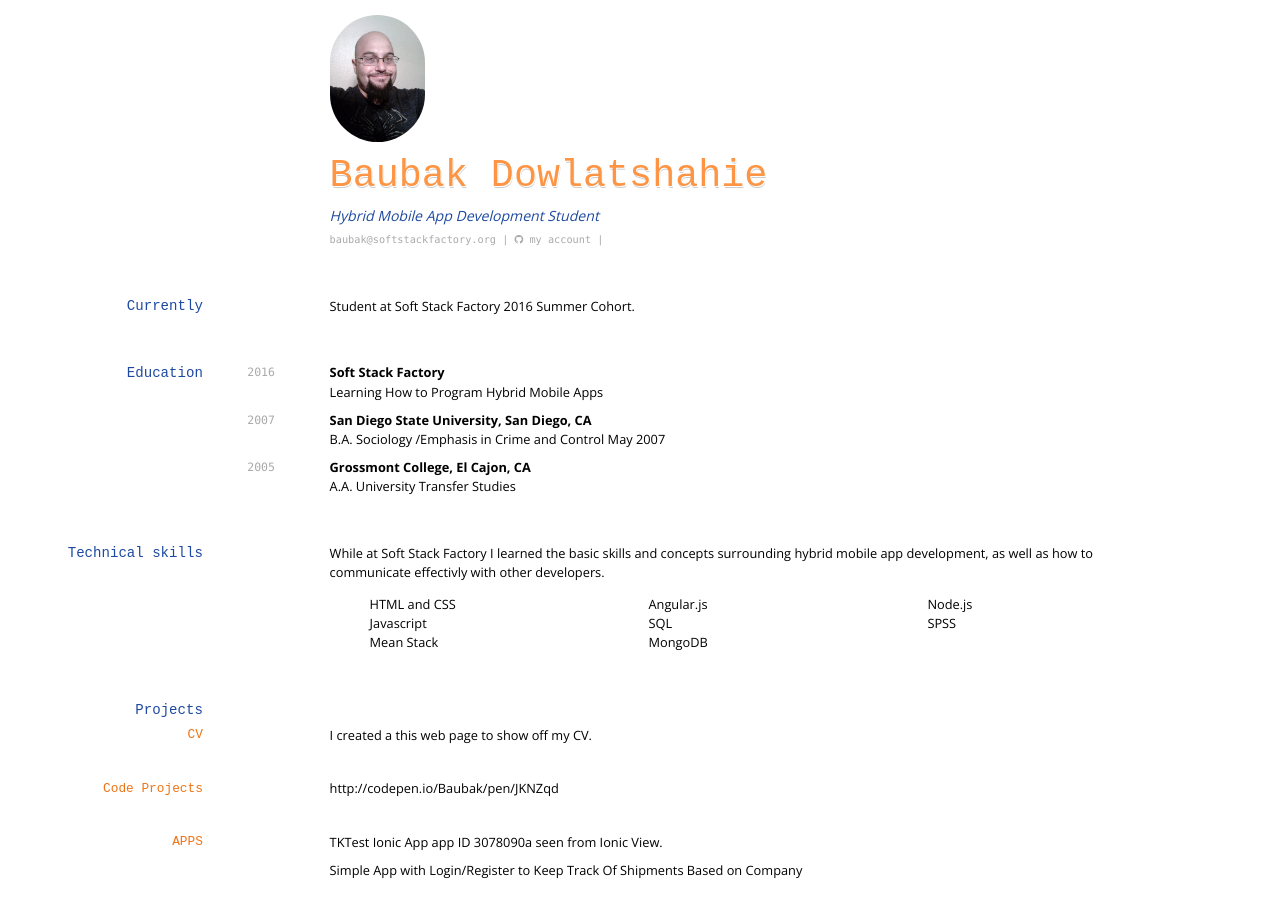
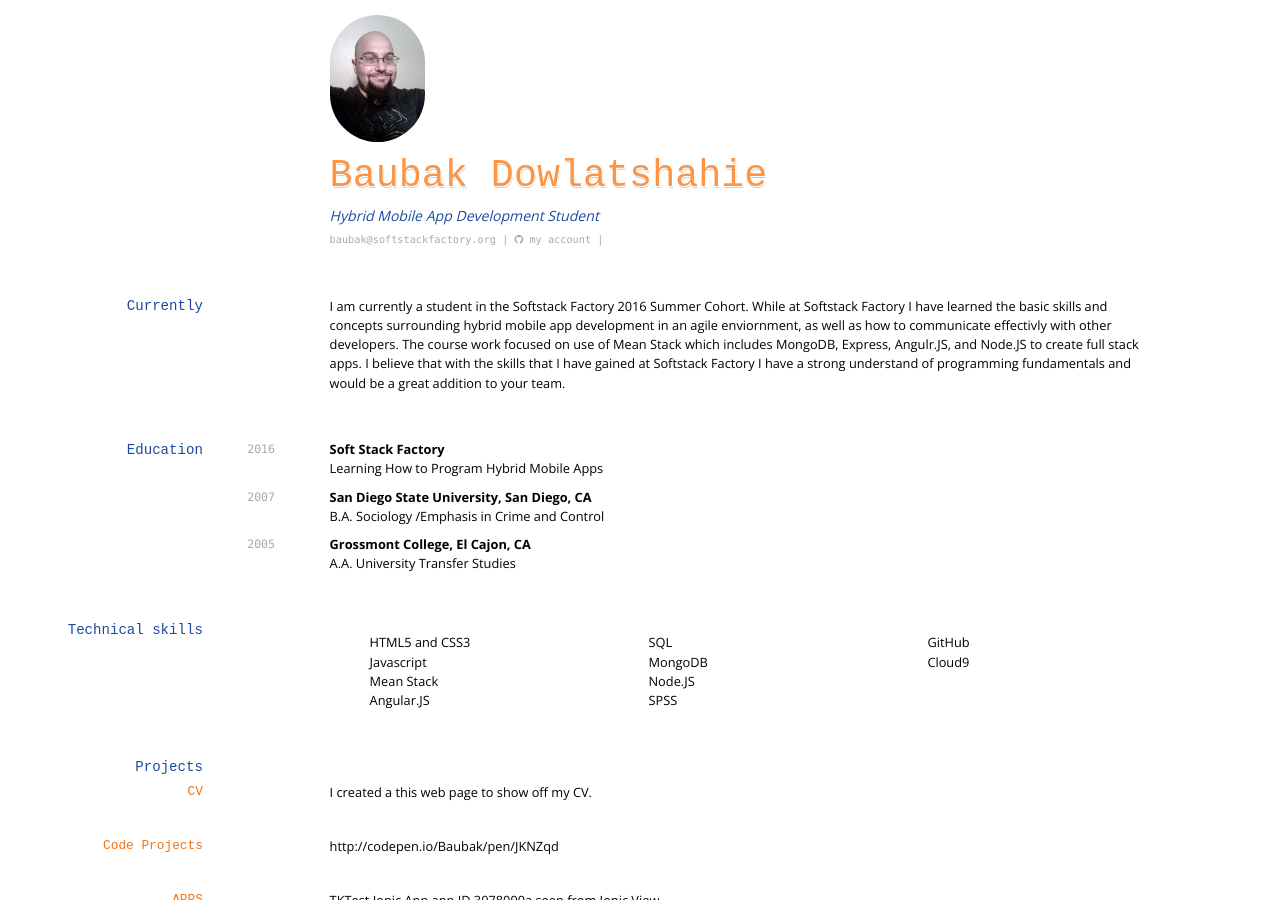
Before and after one commit to bdowlatshahiessf/bdowlatshahiessf.github.io, a Jekyll site: the page built from index.md, in a window 1280 px wide and 900 px high. Built offline with Jekyll 4.4.1, drawn with Linux system fonts in a browser that asks for light colours; nearby versions of some CDN libraries.

Commit message:
Update index.md

```diff
--- a/index.md
+++ b/index.md
@@ -19,7 +19,7 @@ Hybrid Mobile App Development Student
 
 ## Currently
 
-Student at Soft Stack Factory 2016 Summer Cohort.
+I am currently a student in the Softstack Factory 2016 Summer Cohort. While at Softstack Factory I have learned the basic skills and concepts surrounding hybrid mobile app development in an agile enviornment, as well as how to communicate effectivly with other developers. The course work focused on use of Mean Stack which includes MongoDB, Express, Angulr.JS, and Node.JS to create full stack apps. I believe that with the skills that I have gained at Softstack Factory I have a strong understand of programming fundamentals and would be a great addition to your team.
 
 ## Education
 
@@ -31,7 +31,7 @@ Learning How to Program Hybrid Mobile Apps
 
 `2007`
 __San Diego State University, San Diego, CA__
-B.A. Sociology /Emphasis in Crime and Control   May 2007
+B.A. Sociology /Emphasis in Crime and Control
 
 `2005`
 __Grossmont College, El Cajon, CA__
@@ -41,17 +41,19 @@ A.A. University Transfer Studies
 
 ## Technical skills
 
-While at Soft Stack Factory I learned the basic skills and concepts surrounding hybrid mobile app development, as well as how to communicate effectivly with other developers.
 
 
-* HTML and CSS
+
+* HTML5 and CSS3
 * Javascript
 * Mean Stack
-* Angular.js
+* Angular.JS
 * SQL
 * MongoDB
-* Node.js
+* Node.JS
 * SPSS
+* GitHub
+* Cloud9
 
 ## Projects
 
```
